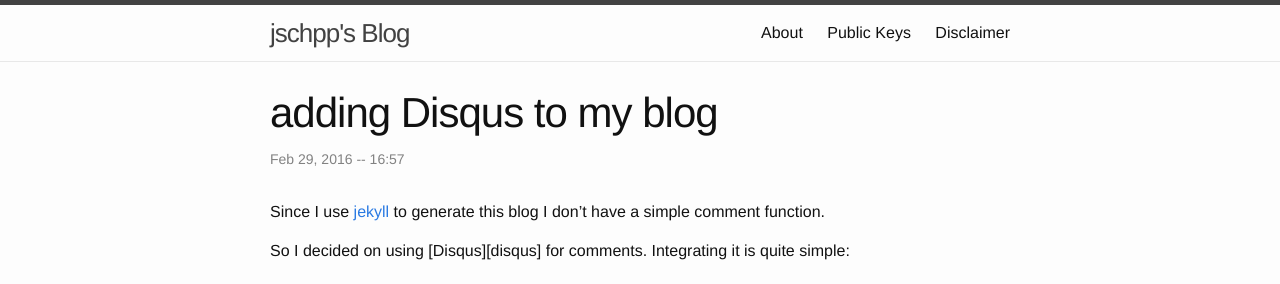
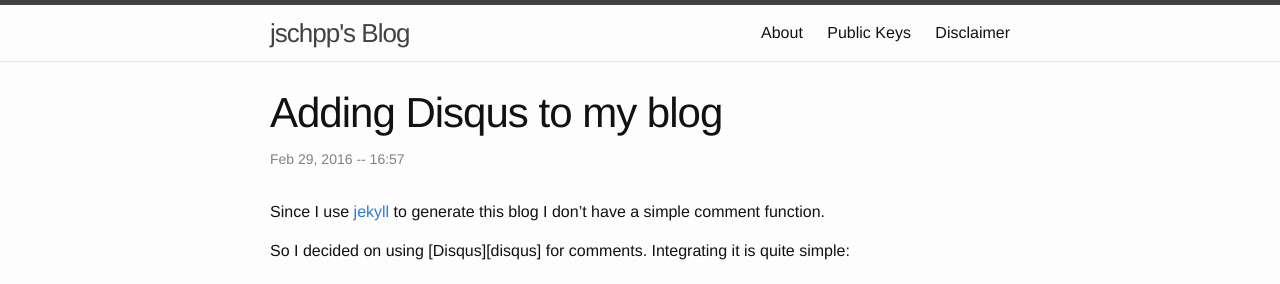
Before and after one commit to jschpp/jschpp.github.io, a Jekyll site: the page built from _posts/2016-02-29-adding-disqus-to-my-blog.markdown, in a window 1280 px wide. Shown: the top 284 px of the page. Built offline with Jekyll 4.4.1, drawn with Linux system fonts in a browser that asks for light colours; comment, search, counter and statistics services are not loaded.

Commit message:
Heading should start with uppercase letter -.-'

```diff
--- a/_posts/2016-02-29-adding-disqus-to-my-blog.markdown
+++ b/_posts/2016-02-29-adding-disqus-to-my-blog.markdown
@@ -1,6 +1,6 @@
 ---
 layout: post
-title: "adding Disqus to my blog"
+title: "Adding Disqus to my blog"
 date: "2016-02-29 16:57:00 +0100"
 ---
 
```
